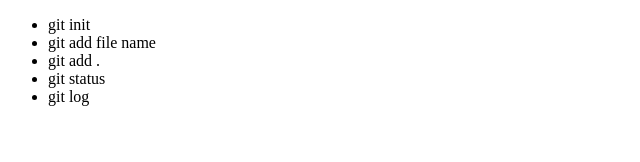
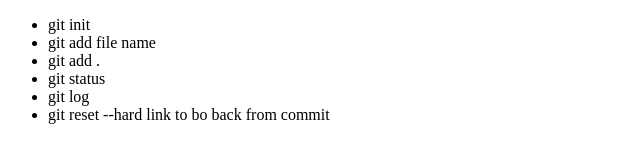
Before and after one commit to Sravan741/vcs, a plain HTML site: page commans.html in a window 1280 px wide. Shown: the whole page, without its empty margins (0-640 px from the left). Drawn offline with Linux system fonts and the light colour scheme.

Commit message:
commans updated

```diff
--- a/commans.html
+++ b/commans.html
@@ -12,6 +12,7 @@
         <li>git add .</li>
         <li>git status</li>
         <li>git log</li>
+        <li>git reset --hard link to bo back from commit</li>
     </ul>
 </body>
 </html>
```
